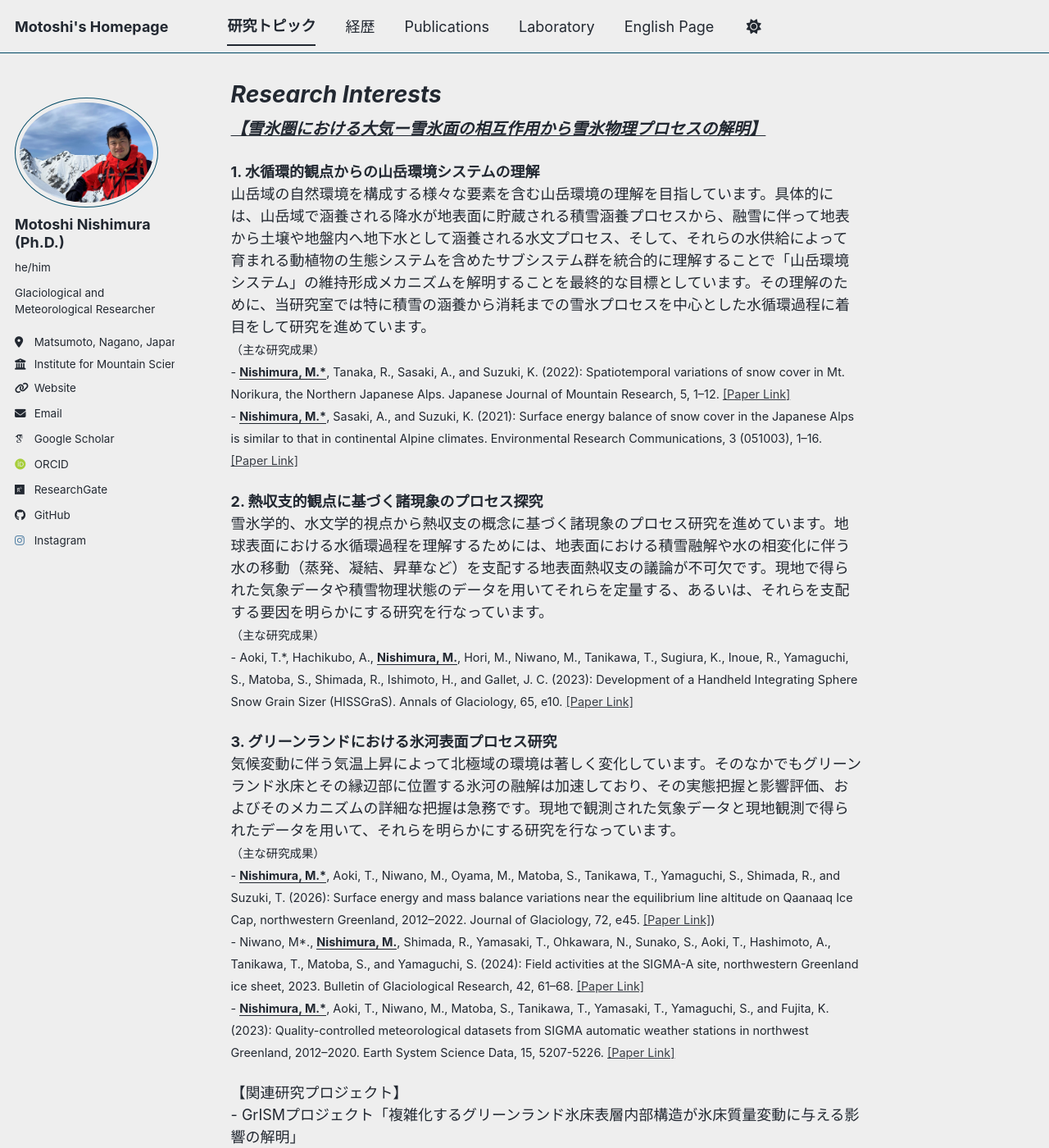
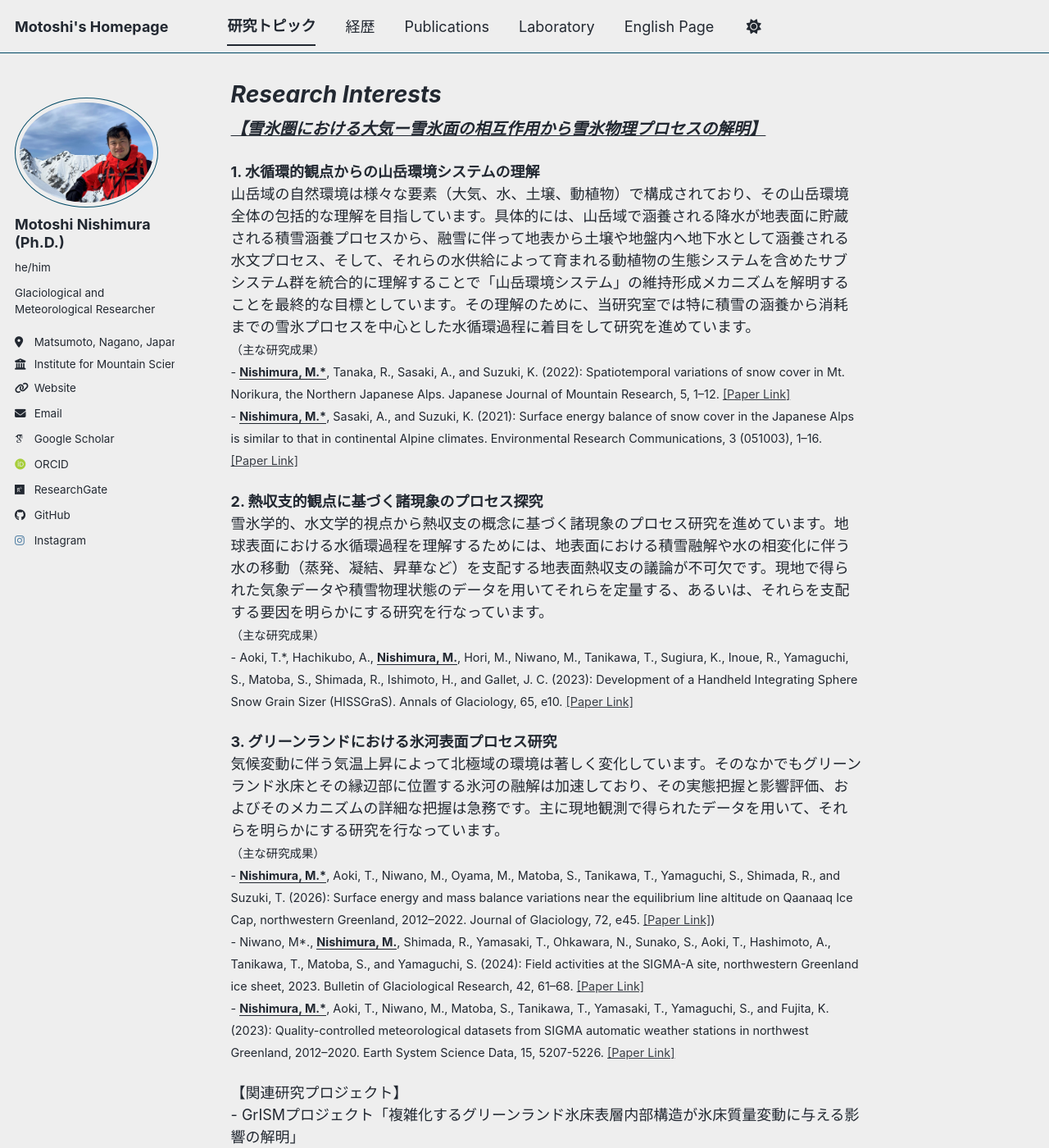
Before and after one commit to MotoshiNishimura/MotoshiNishimura.github.io, a Jekyll site: the page built from _pages/interest.md, in a window 1280 px wide and 1400 px high. Shown: the whole window at 82% size. Built offline with Jekyll 4.4.1, drawn with Linux system fonts in a browser that asks for light colours; some web fonts are replaced; a script bundle is joined from its source files by our own code; library files that are not in the unit come from our copies; some of the changed text lies outside the part shown.

Commit message:
Update interest.md with revised content

```diff
--- a/_pages/interest.md
+++ b/_pages/interest.md
@@ -10,7 +10,7 @@
 </p>
 <p>
 <b>1. 水循環的観点からの山岳環境システムの理解</b><br>
-山岳域の自然環境を構成する様々な要素を含む山岳環境の理解を目指しています。具体的には、山岳域で涵養される降水が地表面に貯蔵される積雪涵養プロセスから、融雪に伴って地表から土壌や地盤内へ地下水として涵養される水文プロセス、そして、それらの水供給によって育まれる動植物の生態システムを含めたサブシステム群を統合的に理解することで「山岳環境システム」の維持形成メカニズムを解明することを最終的な目標としています。その理解のために、当研究室では特に積雪の涵養から消耗までの雪氷プロセスを中心とした水循環過程に着目をして研究を進めています。<br>
+山岳域の自然環境は様々な要素（大気、水、土壌、動植物）で構成されており、その山岳環境全体の包括的な理解を目指しています。具体的には、山岳域で涵養される降水が地表面に貯蔵される積雪涵養プロセスから、融雪に伴って地表から土壌や地盤内へ地下水として涵養される水文プロセス、そして、それらの水供給によって育まれる動植物の生態システムを含めたサブシステム群を統合的に理解することで「山岳環境システム」の維持形成メカニズムを解明することを最終的な目標としています。その理解のために、当研究室では特に積雪の涵養から消耗までの雪氷プロセスを中心とした水循環過程に着目をして研究を進めています。<br>
  <span style="font-size: 0.8em;">
 （主な研究成果）<br>
 - <b><u>Nishimura, M.*</u></b>, Tanaka, R., Sasaki, A., and Suzuki, K. (2022): Spatiotemporal variations of snow cover in Mt. Norikura, the Northern Japanese Alps. Japanese Journal of Mountain Research, 5, 1–12. <a href="https://doi.org/10.34532/jasms.5.0_1" target="_blank">[Paper Link]</a><br>
@@ -29,7 +29,7 @@
 
 <p>
 <b>3. グリーンランドにおける氷河表面プロセス研究</b><br>
-気候変動に伴う気温上昇によって北極域の環境は著しく変化しています。そのなかでもグリーンランド氷床とその縁辺部に位置する氷河の融解は加速しており、その実態把握と影響評価、およびそのメカニズムの詳細な把握は急務です。現地で観測された気象データと現地観測で得られたデータを用いて、それらを明らかにする研究を行なっています。<br>
+気候変動に伴う気温上昇によって北極域の環境は著しく変化しています。そのなかでもグリーンランド氷床とその縁辺部に位置する氷河の融解は加速しており、その実態把握と影響評価、およびそのメカニズムの詳細な把握は急務です。主に現地観測で得られたデータを用いて、それらを明らかにする研究を行なっています。<br>
  <span style="font-size: 0.8em;">
 （主な研究成果）<br>
 - <b><u>Nishimura, M.*</u></b>, Aoki, T., Niwano, M., Oyama, M., Matoba, S., Tanikawa, T., Yamaguchi, S., Shimada, R., and Suzuki, T. (2026): Surface energy and mass balance variations near the equilibrium line altitude on Qaanaaq Ice Cap, northwestern Greenland, 2012–2022. Journal of Glaciology, 72, e45. <a href="https://doi.org/10.1017/jog.2026.10159" target="_blank">[Paper Link]</a>)<br>
@@ -52,6 +52,6 @@
 
 <span style="font-size: 0.8em;">
 __*Keywords*__<br>
-Research Fields: Greenland, Ice sheet, Glacier, Alpine region, Japanese Alps, Seasonal snow region<br>
-Study Targets : Snow/Ice surface mass balance, Surface energy balance, Snow accumulation/ablation process, Hydrological Process, Climate
+Research Fields: グリーンランド, 氷床, 氷河, 山岳域, 日本アルプス, 季節積雪域<br>
+Study Targets : 雪氷表面質量収支, 表面熱収支, 積雪涵養/消耗プロセス, 水循環プロセス, 気候
 </span>
```
